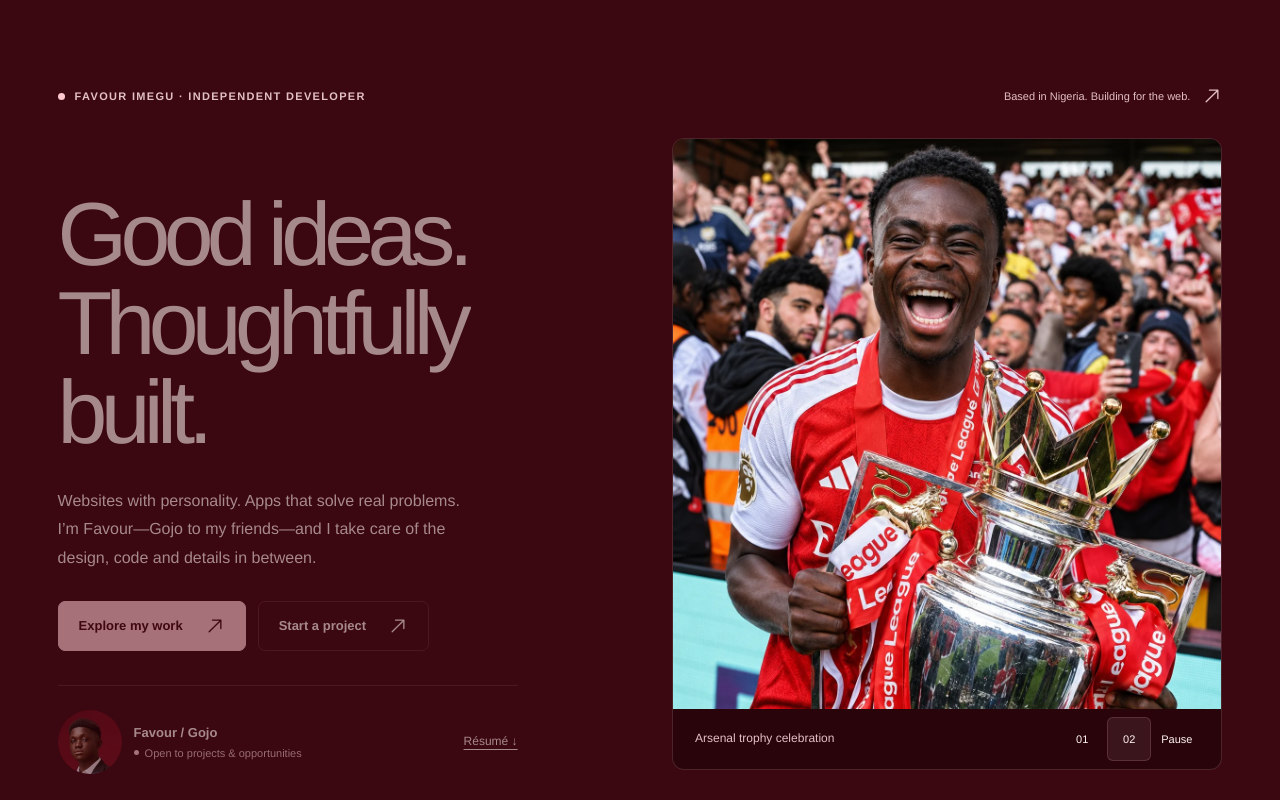
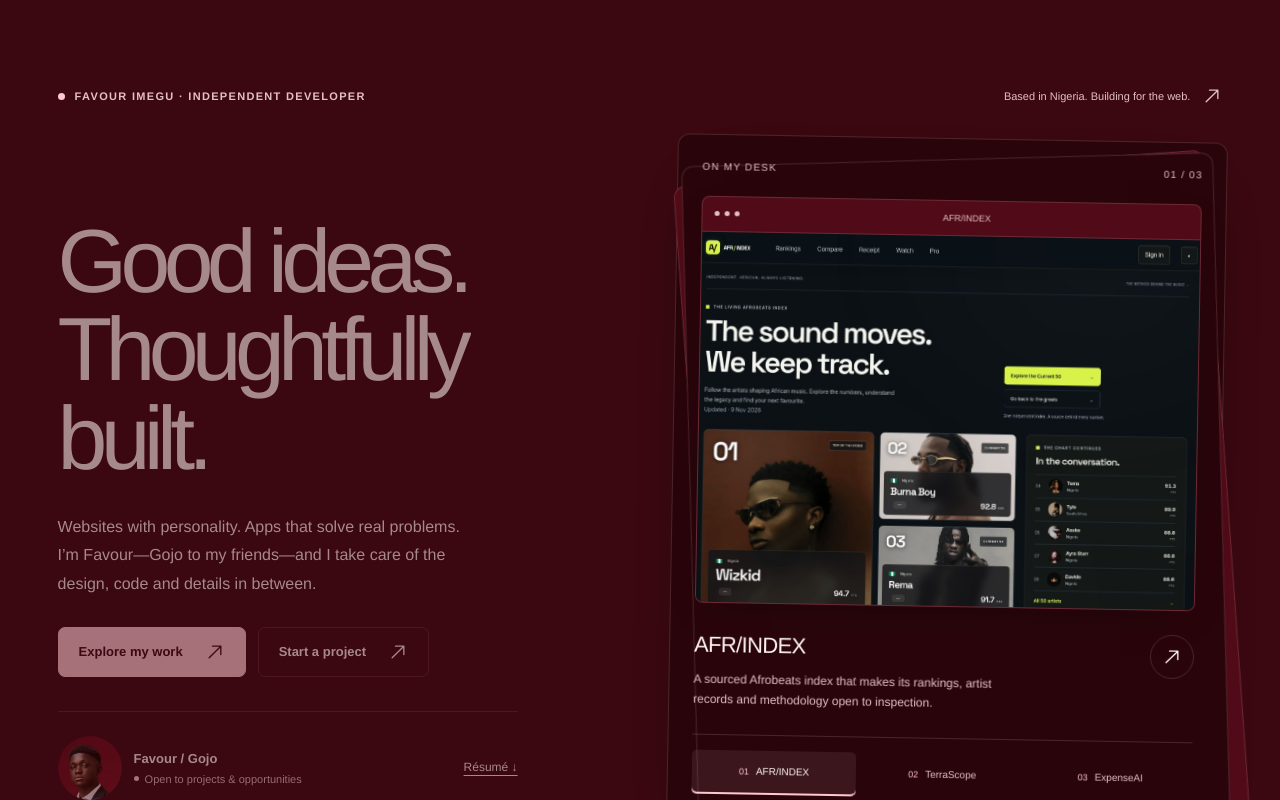
Before and after one commit to codeWithGojo/portfolio, a React (Vite) app: page / in a window 1280 px wide. Shown: the part 1200-2000 px from the top of the page. Built offline with nearby package versions, Linux system fonts and the light colour scheme.

Commit message:
Move automatic portrait slideshow into hobbies

```diff
--- a/src/App.tsx
+++ b/src/App.tsx
@@ -197,9 +197,6 @@ export default function Home() {
               <div className="hero-actions"><a className="primary-link" href="#projects">Explore my work <MarkIcon name="arrow" /></a><a className="resume-link" href="#pricing">Start a project <MarkIcon name="arrow" /></a></div>
               <div className="maker-note"><img src="/favour-graduation-avatar-2026.webp" alt="Favour Imegu in his graduation suit" width="72" height="72"/><div><strong>Favour / Gojo</strong><span><i /> Open to projects & opportunities</span></div><a href="/Imegu_Favour_Resume.docx" download aria-label="Download Favour’s résumé">Résumé ↓</a></div>
             </div>
-            <PortraitSlideshow />
-          </div>
-          <div className="hero-project-preview">
             <div className="folio-stage">
               <div className="stage-heading"><span>ON MY DESK</span><span>0{spotlightIndex + 1} / 03</span></div>
               <div className="stage-window"><div className="window-chrome" aria-hidden="true"><span/><span/><span/><i>{spotlight.title.split(" — ")[0]}</i></div><a href={`#${spotlight.id}`} onClick={()=>{setProjectQuery("");setProjectGroup("All projects");}} aria-label={`Explore ${spotlight.title.split(" — ")[0]}`}><motion.img key={spotlight.id} src={spotlight.image} alt={`${spotlight.title.split(" — ")[0]} project interface`} width={1440} height={900} initial={reduced?false:{opacity:.4,y:14}} animate={{opacity:1,y:0}} transition={{duration:.35,ease:"easeOut"}} /></a></div>
@@ -405,17 +402,17 @@ export default function Home() {
         </section>
 
         <section className="section shell hobbies-section" id="hobbies" aria-labelledby="hobbies-heading">
-          <div className="section-kicker"><span>07</span><p>Hobbies · Beyond the code</p></div>
-          <div className="section-heading"><h2 id="hobbies-heading">A little competitive.<br />Always a fan.</h2><p>Off the clock, you’ll find me in a match, deep in a playlist, or backing Arsenal with my whole chest.</p></div>
+          <div className="section-kicker"><span>07</span><p>Hobbies</p></div>
+          <div className="section-heading"><h2 id="hobbies-heading">Outside the code.</h2><p>When I'm not building something, I'm probably gaming, watching Arsenal, or listening to music.</p></div>
           <div className="hobbies-layout">
             <article className="arsenal-feature">
-              <img className="arsenal-background" src="/arsenal-celebration-hd.webp" alt="" aria-hidden="true" loading="lazy" width="1162" height="1354" />
-              <div className="arsenal-copy"><span className="hobby-label">01 / North London, always</span><h3>Arsenal.<br />All in.</h3><p>Gigantic Arsenal fan. Matchday is a commitment, and the love for this club runs deep.</p><span className="arsenal-signoff">COME ON YOU GUNNERS ↗</span></div>
+              <PortraitSlideshow />
+              <div className="arsenal-copy"><span className="hobby-label">01 / Arsenal</span><h3>I’m an Arsenal fan.</h3><p>I make time for matchday. Come on you Gunners.</p></div>
             </article>
             <div className="hobbies-notes">
-              <article><span className="hobby-label">02 / Competitive streak</span><h3>CODM, with a history.</h3><p>I’ve competed at pro level in T3 and T2, with plenty of rank-warrior days in the mix. In game, you’ll usually know me as Lambo or Gojo.</p></article>
-              <article><span className="hobby-label">03 / One more match</span><h3>A FIFA junkie.</h3><p>FIFA 21, FIFA 22, FC 25 and FC 26. Different editions, same obsession. There’s always time for another game.</p></article>
-              <article><span className="hobby-label">04 / On repeat</span><h3>A playlist with range.</h3><p>Omah Lay, EsDeeKid, Adele, Taylor Swift and Katy Perry. The soundtrack changes; the love for music doesn’t.</p></article>
+              <article><span className="hobby-label">02 / Call of Duty Mobile</span><h3>CODM isn't just a casual thing.</h3><p>I’ve competed at pro level in T3 and T2, with plenty of rank-warrior days in the mix. In game, you’ll usually know me as Lambo or Gojo.</p></article>
+              <article><span className="hobby-label">03 / FIFA &amp; EA FC</span><h3>Just one more match.</h3><p>FIFA 21, FIFA 22, FC 25 and FC 26. I’ve played all four, and I still say “one more” after a match.</p></article>
+              <article><span className="hobby-label">04 / Music</span><h3>Always something playing.</h3><p>Omah Lay, EsDeeKid, Adele, Taylor Swift and Katy Perry. Those are the artists I keep coming back to.</p></article>
             </div>
           </div>
         </section>
--- a/src/Entrance.tsx
+++ b/src/Entrance.tsx
@@ -72,11 +72,10 @@ const portraits = [
 ];
 
 export function PortraitSlideshow() {
-  const root = useRef<HTMLElement>(null);
+  const root = useRef<HTMLDivElement>(null);
   const [active, setActive] = useState(0);
-  const [playing, setPlaying] = useState(true);
   const [visible, setVisible] = useState(false);
-  const [ready, setReady] = useState(false);
+  const [loaded, setLoaded] = useState(0);
   const [tabVisible, setTabVisible] = useState(!document.hidden);
   const [reduced, setReduced] = useState(() => matchMedia("(prefers-reduced-motion: reduce)").matches);
   useEffect(() => {
@@ -94,23 +93,14 @@ export function PortraitSlideshow() {
     };
   }, []);
   useEffect(() => {
-    if (!visible || !tabVisible || !ready || !playing || reduced) return;
+    if (!visible || !tabVisible || loaded !== 3 || reduced) return;
     const timer = window.setInterval(() => setActive(value => (value + 1) % portraits.length), 5000);
     return () => window.clearInterval(timer);
-  }, [visible, tabVisible, ready, playing, reduced]);
-  return <figure className="hero-portraits" ref={root} aria-label="Featured photographs">
-    <div className="hero-portrait-frame">
-      {portraits.map((photo, index) => <img key={photo.src} src={photo.src} alt={photo.alt} aria-hidden={index !== active}
-        className={index === active ? "is-current" : ""} loading={index ? "lazy" : "eager"} fetchPriority={index ? "low" : "high"}
-        onLoad={index ? () => setReady(true) : undefined} />)}
-    </div>
-    <figcaption className="hero-portrait-caption">
-      <span>{portraits[active].label}</span>
-      <div className="hero-portrait-controls">
-        {portraits.map((photo, index) => <button key={photo.src} type="button" aria-label={`Show ${photo.label}`} aria-pressed={index === active}
-          onClick={() => { setPlaying(false); setActive(index); }}>0{index + 1}</button>)}
-        {!reduced && <button type="button" onClick={() => setPlaying(value => !value)}>{playing ? "Pause" : "Play"}</button>}
-      </div>
-    </figcaption>
-  </figure>;
+  }, [visible, tabVisible, loaded, reduced]);
+  return <div className="hobby-slides" ref={root}>
+    {portraits.map((photo, index) => <img key={photo.src} src={photo.src} alt={photo.alt}
+      aria-hidden={index !== active} className={index === active ? "is-current" : ""}
+      loading="lazy" decoding="async"
+      onLoad={() => setLoaded(mask => mask | (1 << index))} />)}
+  </div>;
 }
--- a/src/entrance.css
+++ b/src/entrance.css
@@ -15,18 +15,20 @@
 .orbit-scroll{left:50%;translate:-50% 0}.orbit-skip{right:var(--gutter);color:var(--muted)}
 .orbit-intro[data-past=true] .orbit-scroll{opacity:.65}
 .orbit-intro[data-visible=false] .orbit-disc>*{animation-play-state:paused}
-.hero-portraits{margin:0;min-width:0;border:1px solid var(--line);border-radius:var(--radius);background:var(--bg-deep);overflow:hidden}
-.hero-portrait-frame{aspect-ratio:1/1.04;position:relative;overflow:hidden}
-.hero-portrait-frame img{position:absolute;inset:0;width:100%;height:100%;object-fit:cover;object-position:center 38%;opacity:0;transform:scale(1.055) translateX(1.2%);transition:opacity .85s ease,transform .9s cubic-bezier(.2,.7,.2,1)}
-.hero-portrait-frame img.is-current{opacity:1;transform:scale(1) translateX(0)}
-.hero-portrait-caption{min-height:60px;display:flex;align-items:center;justify-content:space-between;gap:8px;padding:5px clamp(10px,2vw,22px);font-size:12px;color:var(--muted)}
-.hero-portrait-controls{display:flex;gap:3px;flex-shrink:0}
-.hero-portrait-controls button{min-width:44px;min-height:44px;border:1px solid transparent;border-radius:6px;background:none;font-size:11px;color:var(--text)}
-.hero-portrait-controls button:hover,.hero-portrait-controls button[aria-pressed=true]{border-color:var(--line);background:var(--accent-wash)}
-.hero-project-preview{max-width:760px;margin:clamp(32px,6vw,90px) auto}
 @keyframes orbit-turn{to{transform:rotate(360deg)}}
 @keyframes orbit-name{from{opacity:0;transform:translateY(22%) scale(.97)}to{opacity:1;transform:none}}
 @supports(animation-timeline:view()){.hero .hero-text{animation:home-enter linear both;animation-timeline:view();animation-range:entry 0% entry 85%}}
 @keyframes home-enter{from{opacity:.55;transform:translateY(28px)}to{opacity:1;transform:none}}
-@media(max-width:600px){.orbit-scroll{left:var(--gutter);translate:none}.orbit-meta{font-size:9px}.orbit-art{width:min(85vw,65svh)}.hero-portrait-frame{aspect-ratio:4/5}}
-@media(prefers-reduced-motion:reduce){.orbit-intro{height:auto}.orbit-sticky{position:relative;height:auto;min-height:min(76svh,680px);padding-block:90px}.orbit-art{translate:none;width:min(60svh,83vw,560px)}.orbit-disc,.orbit-title{transform:none;opacity:1}.orbit-meta{top:24px}.hero .hero-text{animation:none}.hero-portrait-frame img{transition:none;transform:none}}
+@media(max-width:600px){.orbit-scroll{left:var(--gutter);translate:none}.orbit-meta{font-size:9px}.orbit-art{width:min(85vw,65svh)}}
+@media(prefers-reduced-motion:reduce){.orbit-intro{height:auto}.orbit-sticky{position:relative;height:auto;min-height:min(76svh,680px);padding-block:90px}.orbit-art{translate:none;width:min(60svh,83vw,560px)}.orbit-disc,.orbit-title{transform:none;opacity:1}.orbit-meta{top:24px}.hero .hero-text{animation:none}}
+
+.hobbies-layout .arsenal-feature{align-self:start;min-height:0;aspect-ratio:5/4;padding:clamp(20px,3vw,38px)}
+.hobby-slides{position:absolute;inset:0;z-index:-2}
+.hobby-slides img{position:absolute;inset:0;width:100%;height:100%;object-fit:cover;object-position:center 26%;opacity:0;transform:scale(1.035);transition:opacity 800ms ease,transform 800ms ease}
+.hobby-slides img.is-current{opacity:1;transform:scale(1)}
+.hobbies-layout .arsenal-feature::after{background:linear-gradient(180deg,transparent 25%,rgba(24,3,8,.88) 100%)}
+.hobbies-layout .arsenal-copy h3{font-size:clamp(27px,4vw,49px);margin:0 0 8px}
+.hobbies-layout .arsenal-copy p{margin:0;line-height:1.5}
+@media(max-width:700px){.hobbies-layout .arsenal-feature{aspect-ratio:1}}
+@media(prefers-reduced-motion:reduce){.hobby-slides img{transition:none;transform:none}}
+.hobby-slides img:first-child{opacity:1}
```
